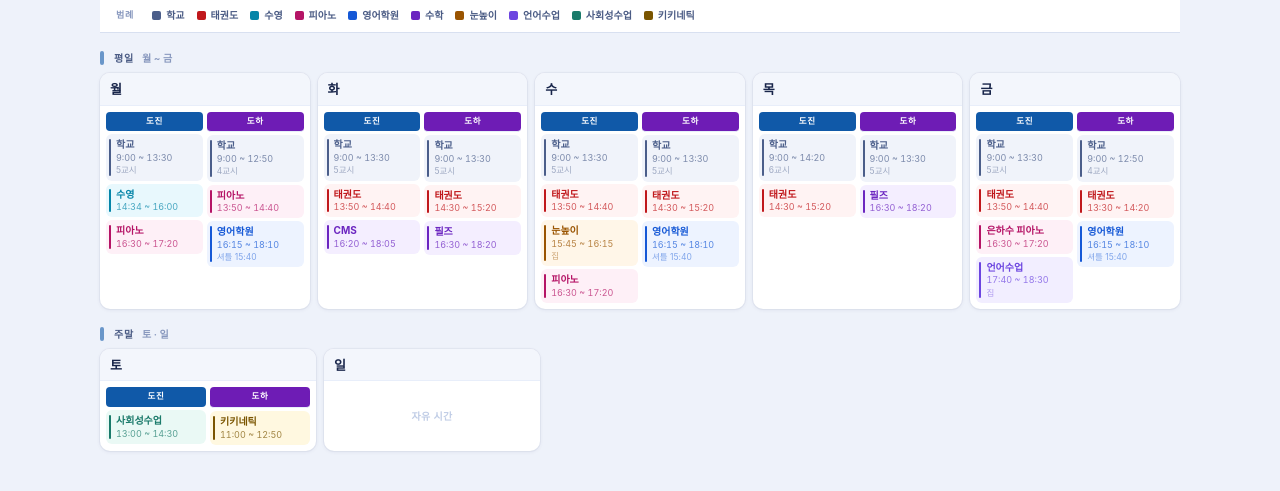
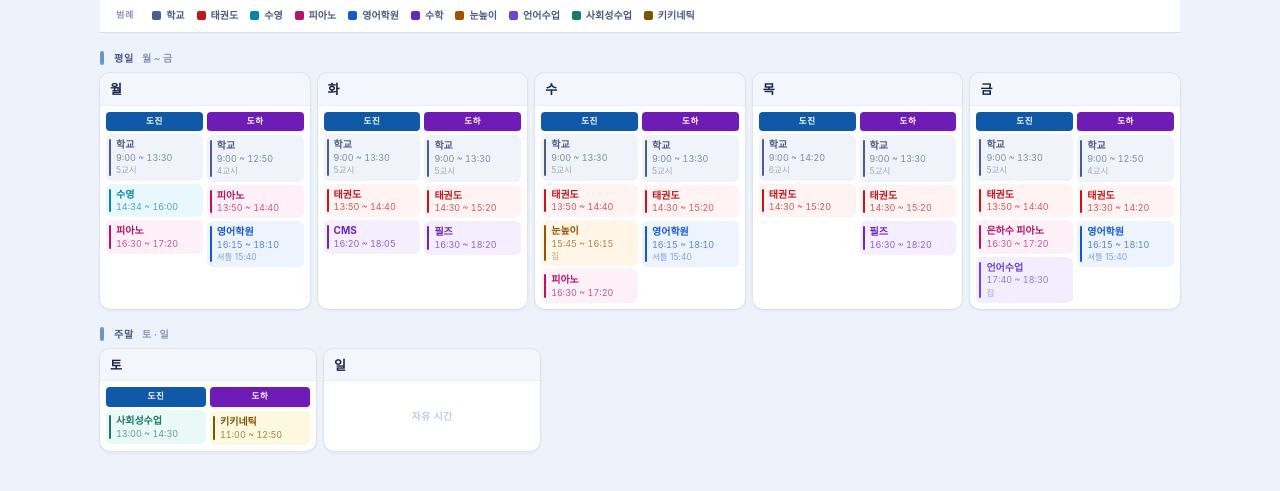
Before and after one commit to hayin1004-a11y/summer-timetable-2025, a plain HTML site: page semester2.html in a window 1280 px wide. Shown: the part 127-618 px from the top of the page. Drawn offline with Linux system fonts and the light colour scheme.

Commit message:
Add 도하 taekwondo 14:30~15:20 on Thursday

```diff
--- a/semester2.html
+++ b/semester2.html
@@ -336,6 +336,7 @@ body{
             <div class="ccol">
               <div class="col-hd dh">도하</div>
               <div class="chip school"><span class="cn">학교</span><span class="ct">9:00 ~ 13:30</span><span class="ck">5교시</span></div>
+              <div class="chip taekwondo"><span class="cn">태권도</span><span class="ct">14:30 ~ 15:20</span></div>
               <div class="chip math"><span class="cn">필즈</span><span class="ct">16:30 ~ 18:20</span></div>
             </div>
           </div>
```
